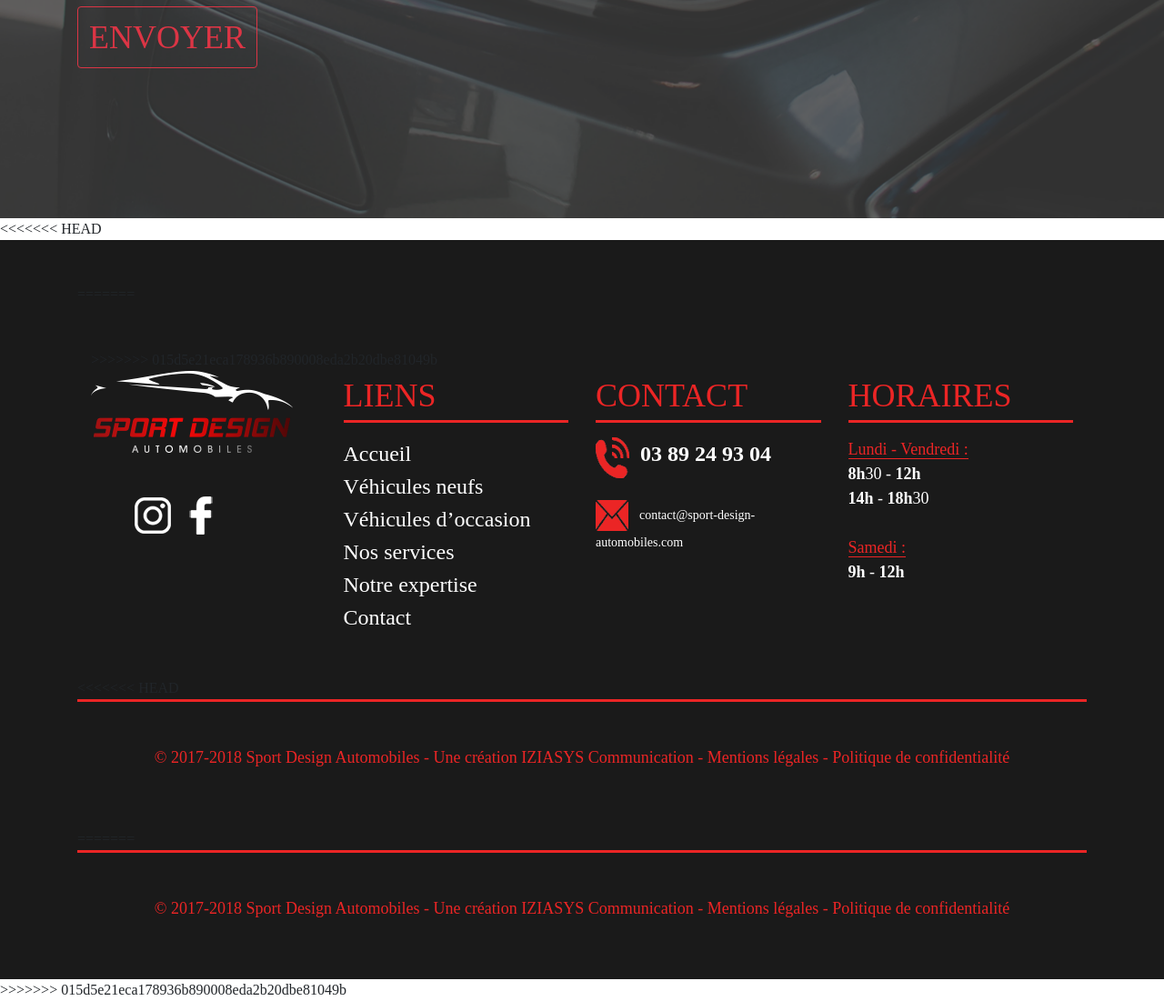
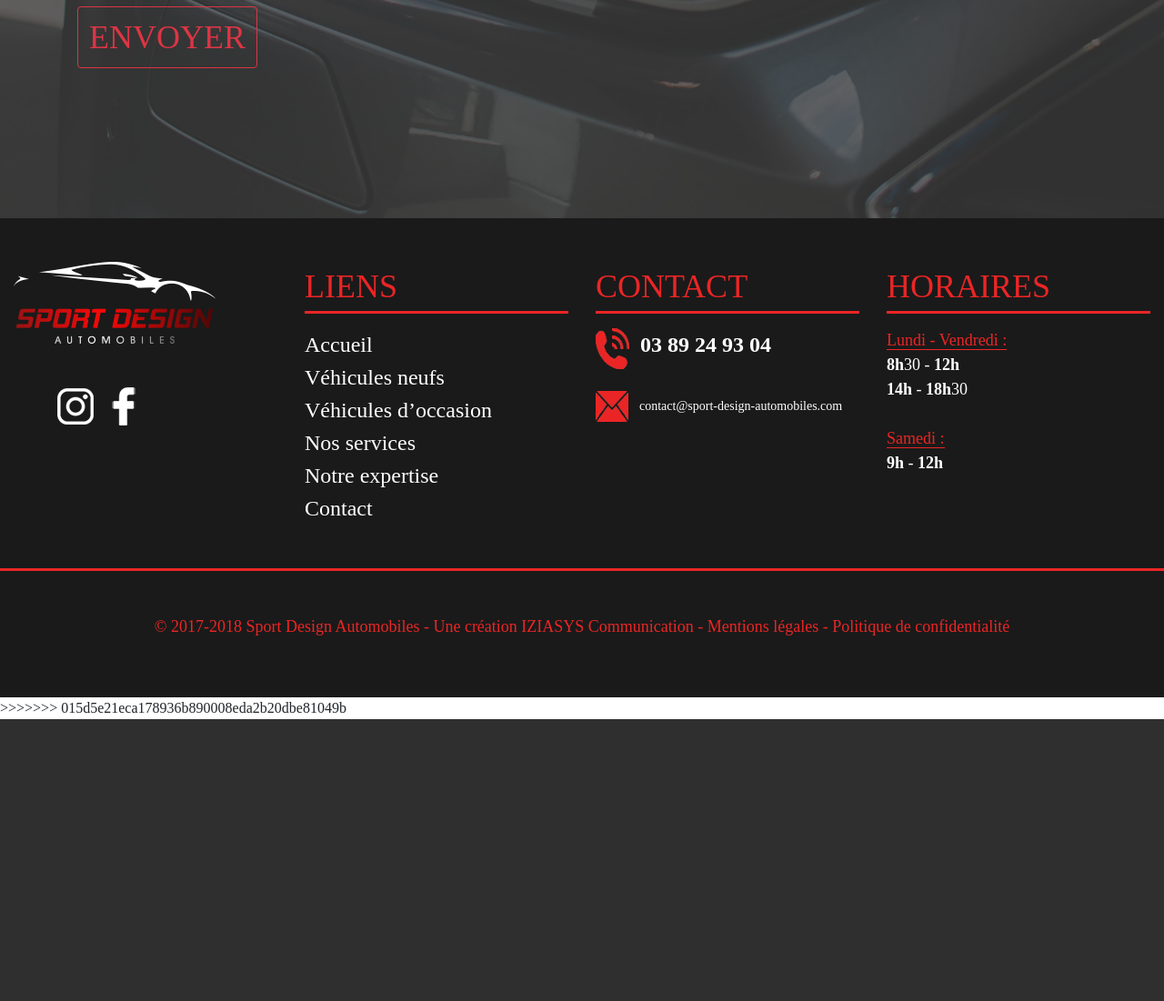
Before and after one commit to mathieuradjouki/concession, a PHP site: page /concession/avis.php in a window 1280 px wide. Shown: the part 3257-4358 px from the top of the page at 91% size. After the commit the page ends 4048 px from the top, so only its background shows below. Run offline with PHP 8.4, Linux system fonts and the light colour scheme; some libraries are stand-ins or nearby versions.

Commit message:
modication footer

```diff
--- a/footer.php
+++ b/footer.php
@@ -1,12 +1,10 @@
-<<<<<<< HEAD
-<footer class="bg-footer">
-  <div class="container pt-5">
-=======
+
+
 
 <footer class="bg-footer">
   <!-- FOOTER DESKTOP -->
   <div class="container-fluid pt-5 footer-desktop">
->>>>>>> 015d5e21eca178936b890008eda2b20dbe81049b
+
     <div class="row pb-5">
       <div class="col-lg-3">
         <a href="#"><img src="images/header/logo.png" alt="logo"></a><br><br><br>
@@ -39,13 +37,6 @@
       </div>
     </div>
   </div>
-<<<<<<< HEAD
-  <div class="text-center border-top-footer pt-5 pb-5">
-    <p class="color-red-footer font-size-horaires ">© 2017-2018 Sport Design Automobiles - Une création IZIASYS Communication - Mentions légales - Politique de confidentialité</p>
-  </div>
-</footer>
-<!-- SCRIPTS BOOTSTRAP -->
-=======
   <div class="text-center border-top-footer pt-5 pb-5 footer-desktop">
     <p class="color-red-footer font-size-horaires">© 2017-2018 Sport Design Automobiles - Une création IZIASYS Communication - Mentions légales - Politique de confidentialité</p>
   </div>
```
